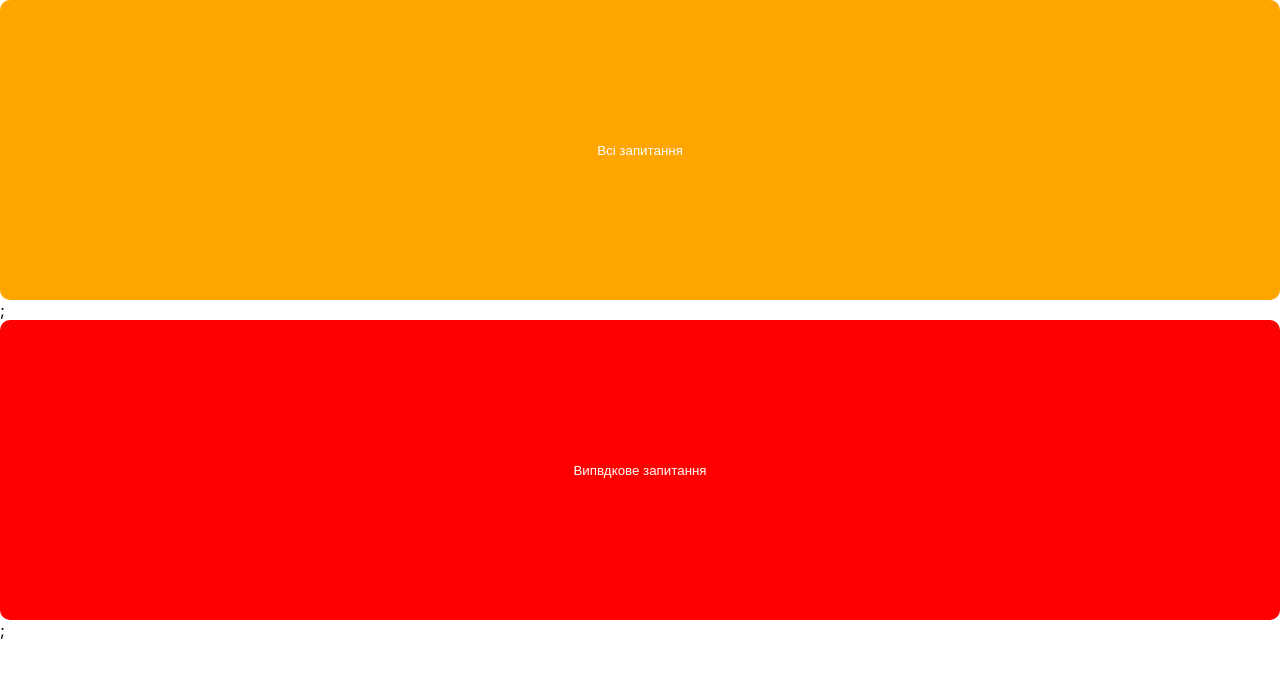
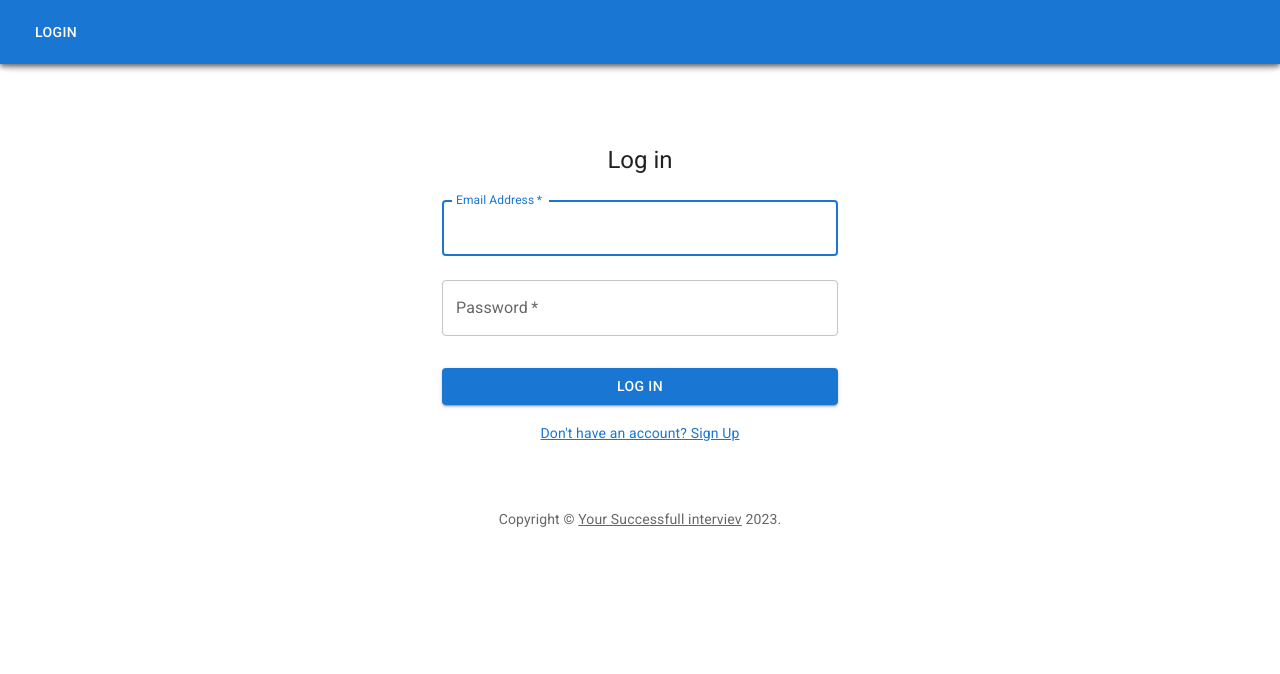
Before and after one commit to skif6623/your-successfull-interview, a React (Create React App) app: page / in a window 1280 px wide. Shown: the top 674 px of the page. Built offline with nearby package versions, Linux system fonts and the light colour scheme.

Commit message:
created basic routing markup

```diff
--- a/package.json
+++ b/package.json
@@ -1,4 +1,5 @@
 {
+	"homepage": "https://skif6623.github.io/your-successfull-interview",
 	"name": "your-successfull-interview",
 	"version": "0.1.0",
 	"private": true,
@@ -16,15 +17,19 @@
 		"@types/react-dom": "^18.0.10",
 		"emotion-normalize": "^11.0.1",
 		"facepaint": "^1.2.1",
+		"gh-pages": "^5.0.0",
 		"modern-normalize": "^1.1.0",
 		"react": "^18.2.0",
 		"react-dom": "^18.2.0",
 		"react-icons": "^4.7.1",
+		"react-router-dom": "^6.8.1",
 		"react-scripts": "5.0.1",
 		"typescript": "^4.9.5",
 		"web-vitals": "^2.1.4"
 	},
 	"scripts": {
+		"predeploy": "npm run build",
+		"deploy": "gh-pages -d build",
 		"start": "react-scripts start",
 		"build": "react-scripts build",
 		"test": "react-scripts test",
--- a/src/App.tsx
+++ b/src/App.tsx
@@ -1,13 +1,56 @@
 import React from "react";
-// import { LoginPage } from "./pages/LoginPage";
-// import {RegistrationPage} from "./pages/RegistrationPage";
-// import {Home} from "./pages/HomePage";
-import {SectionPage} from "./pages/SectionPage";
+import {Route, Routes} from "react-router-dom";
+
+import {Layout} from "./components/Layout/Layout";
+import {LoginPage} from "./pages/LoginPage";
+import {RegistrationPage} from "./pages/RegistrationPage";
+import {Home} from "./pages/HomePage";
 
 export const App = () => {
 	return (
-		<>
-			<SectionPage />
-		</>
+		<Routes>
+			<Route path="/" element={<Layout />}>
+				<Route index element={<LoginPage />} />
+				<Route path="register" element={<RegistrationPage />} />
+				<Route path="home" element={<Home />} />
+				<Route path="html" element={<div style={{marginTop: "200px"}}>Запитання до html</div>} />
+				<Route path="css" element={<div>Запитання до css</div>} />
+				<Route path="js" element={<div>Запитання до js</div>} />
+				<Route path="react" element={<div>Запитання до react</div>} />
+				<Route
+					path="*"
+					element={
+						<div
+							style={{
+								height: "100vh",
+								display: "flex",
+								alignItems: "center",
+								justifyContent: "center",
+							}}
+						>
+							<h1>Такого маршруту не існує</h1>
+						</div>
+					}
+				/>
+			</Route>
+		</Routes>
 	);
 };
+
+/* <Route path="/" element={<LoginPage />} />
+			<Route path="register" element={<RegistrationPage />} />
+			<Route
+				path="*"
+				element={
+					<div
+						style={{
+							height: "100vh",
+							display: "flex",
+							alignItems: "center",
+							justifyContent: "center",
+						}}
+					>
+						<h1>Такого маршруту не існує</h1>
+					</div>
+				}
+			/> */
--- /dev/null
+++ b/src/components/Layout/Layout.tsx
@@ -0,0 +1,12 @@
+import React, {FC} from "react";
+import {MainAppBar} from "../AppBar/AppBar";
+import {Outlet} from "react-router-dom";
+
+export const Layout: FC = () => {
+	return (
+		<>
+			<MainAppBar />
+			<Outlet />
+		</>
+	);
+};
--- /dev/null
+++ b/src/components/LoginForm/LoginForm.styled.js
@@ -0,0 +1,7 @@
+import styled from "@emotion/styled";
+import {Link} from "react-router-dom";
+
+export const ELink = styled(Link)`
+	color: #1976d2;
+	font-size: 14px;
+`;
--- a/src/components/LoginForm/LoginForm.tsx
+++ b/src/components/LoginForm/LoginForm.tsx
@@ -8,12 +8,12 @@ import Box from "@mui/material/Box";
 import Typography from "@mui/material/Typography";
 import Container from "@mui/material/Container";
 import {createTheme, ThemeProvider} from "@mui/material/styles";
-
+import {ELink} from "./LoginForm.styled";
 function Copyright(props: any) {
 	return (
 		<Typography variant="body2" color="text.secondary" align="center" {...props}>
 			{"Copyright © "}
-			<Link color="inherit" href="/">
+			<Link color="inherit" href="#">
 				Your Successfull interviev
 			</Link>{" "}
 			{new Date().getFullYear()}
@@ -75,9 +75,7 @@ export function LoginForm() {
 						</Button>
 						<Grid container justifyContent={"center"}>
 							<Grid item>
-								<Link href="#" variant="body2">
-									{"Don't have an account? Sign Up"}
-								</Link>
+								<ELink to="/register">{"Don't have an account? Sign Up"}</ELink>
 							</Grid>
 						</Grid>
 					</Box>
--- a/src/components/RegisterForm.tsx/RegisterForm.tsx
+++ b/src/components/RegisterForm.tsx/RegisterForm.tsx
@@ -8,12 +8,13 @@ import Box from "@mui/material/Box";
 import Typography from "@mui/material/Typography";
 import Container from "@mui/material/Container";
 import {createTheme, ThemeProvider} from "@mui/material/styles";
+import {ELink} from "../LoginForm/LoginForm.styled";
 
 function Copyright(props: any) {
 	return (
 		<Typography variant="body2" color="text.secondary" align="center" {...props}>
 			{"Copyright © "}
-			<Link color="inherit" href="/">
+			<Link color="inherit" href="#">
 				Your Successfull Interview
 			</Link>{" "}
 			{new Date().getFullYear()}
@@ -82,9 +83,7 @@ export function RegisterForm() {
 						</Button>
 						<Grid container justifyContent="center">
 							<Grid item>
-								<Link href="#" variant="body2">
-									Already have an account? Sign in
-								</Link>
+								<ELink to="/">Already have an account? Sign in</ELink>
 							</Grid>
 						</Grid>
 					</Box>
--- a/src/index.tsx
+++ b/src/index.tsx
@@ -1,7 +1,8 @@
 import React from "react";
 import ReactDOM from "react-dom/client";
+import {BrowserRouter} from "react-router-dom";
+import {App} from "./App";
 import "./index.css";
-import {App} from "./App";
 import "@fontsource/roboto/300.css";
 import "@fontsource/roboto/400.css";
 import "@fontsource/roboto/500.css";
@@ -9,7 +10,9 @@ import "@fontsource/roboto/700.css";
 
 const root = ReactDOM.createRoot(document.getElementById("root") as HTMLElement);
 root.render(
-	<React.StrictMode>
-		<App />
-	</React.StrictMode>,
+	<BrowserRouter basename="">
+		<React.StrictMode>
+			<App />
+		</React.StrictMode>
+	</BrowserRouter>,
 );
```
Also changed, not shown: 1 other file (tests, documents, lock files or other folders). Lines whose indentation alone changed are shown as unchanged.
